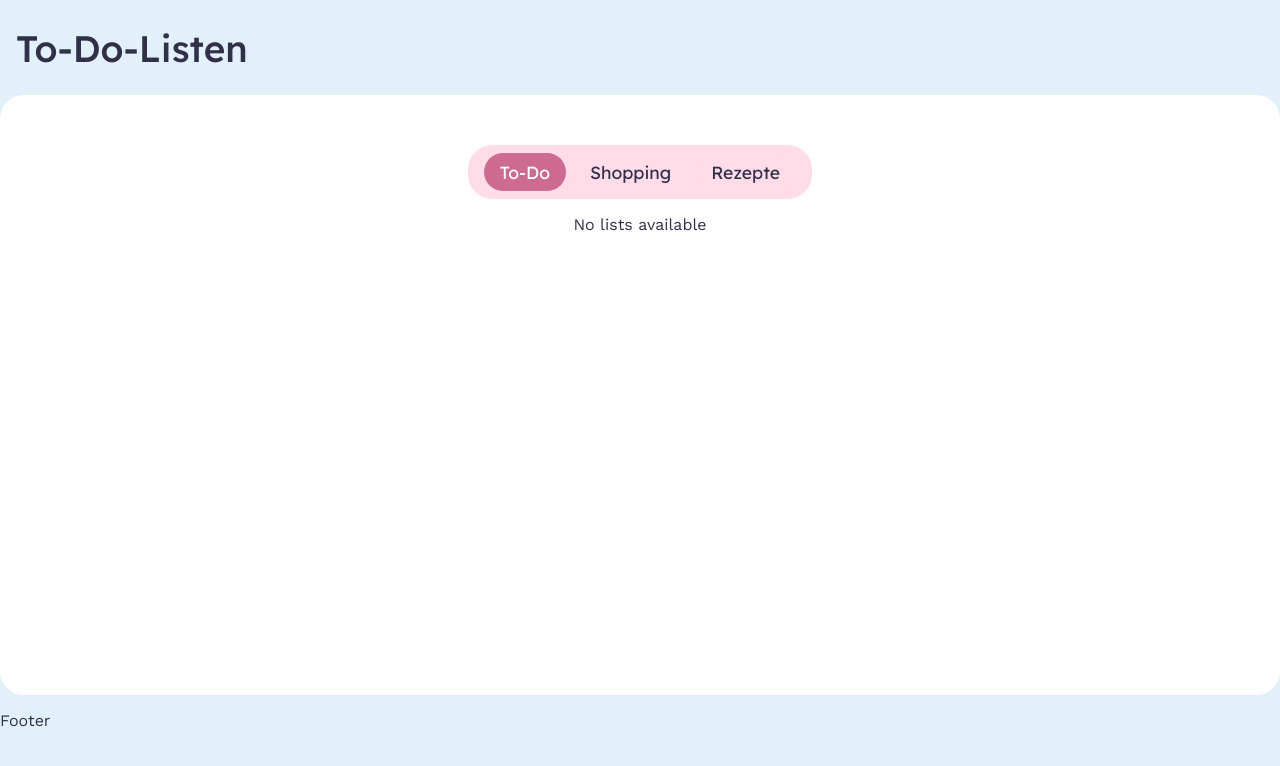
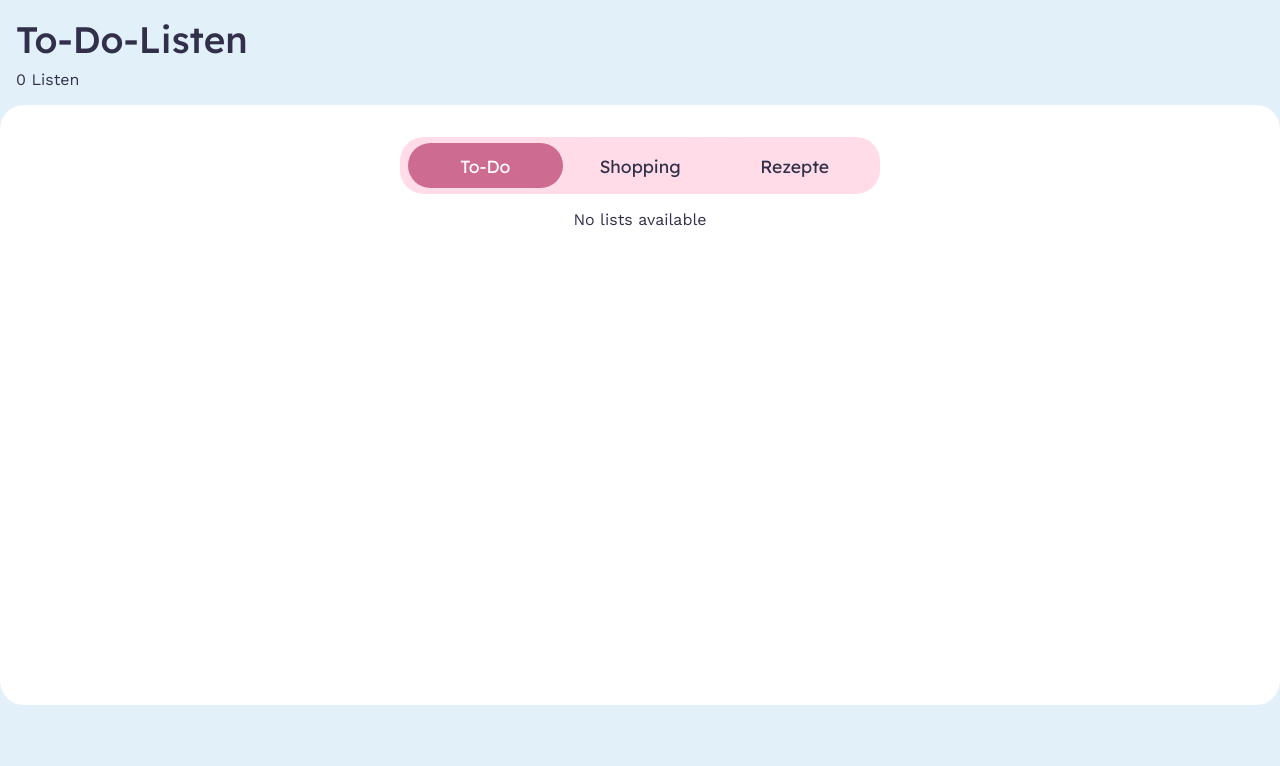
Before and after one commit to nora2106/iforgor-app, a Vue app: page / in a window 1280 px wide. Shown: the top 766 px of the page. Built offline with nearby package versions, Linux system fonts and the light colour scheme.

Commit message:
add reactive app title and infos

```diff
--- a/locales/de.json
+++ b/locales/de.json
@@ -19,7 +19,9 @@
     "title-task": "To-Do-Listen",
     "title-shopping": "Shopping-Listen",
     "title-recipe": "Rezepte",
-    "list-singular": "Liste",
-    "list-plural": "Listen"
+    "list-list": " {count} Liste | {count} Listen",
+    "list-recipe": "{count} Rezept | {count} Rezepte",
+    "list-item-task": "{count} ausstehende Aufgabe | {count} ausstehende Aufgaben",
+    "list-item-shopping": "{count} ausstehende Aufgabe | {count} ausstehende Aufgaben"
   }
 }
--- a/src/components/00_utilities/stores/uiStore.ts
+++ b/src/components/00_utilities/stores/uiStore.ts
@@ -27,6 +27,16 @@ export const useUiStore = defineStore('ui', () => {
         settingsOpen.value = !addUserOverlayOpen;
     }
 
+    const currentTitle = ref('');
+    function setCurrentTitle(title: string) {
+        currentTitle.value = title;
+    }
+
+    const currentListCount = ref<{count: number, type: 'list' | 'recipe' |'task' | 'item-task' | 'item-shopping'}>({count: 0, type: 'list'});
+    function setCurrentListCount(Count: number, Type: 'list' | 'recipe' |'task' | 'item-task' | 'item-shopping') {
+        currentListCount.value = {count: Count, type: Type};
+    }
+
     return {
         activeListType,
         setActiveListType,
@@ -37,6 +47,10 @@ export const useUiStore = defineStore('ui', () => {
         settingsOpen,
         toggleSettings,
         addUserOverlayOpen,
-        toggleAddUserOverlay
+        toggleAddUserOverlay,
+        currentTitle,
+        setCurrentTitle,
+        currentListCount,
+        setCurrentListCount
     }
 });
--- a/src/components/01_atoms/ListPreview.vue
+++ b/src/components/01_atoms/ListPreview.vue
@@ -1,13 +1,12 @@
 <!-- single list item, can have different types -->
 <script setup lang="ts">
 
-import ButtonIcon from "@/components/01_atoms/ButtonIcon.vue";
 </script>
 
 <template>
   <li>
     <div class="icon-container">
-      <Icon icon="ph:plus-bold"/>
+      <Icon icon="ph:list-bullets-bold"/>
     </div>
     <slot/>
     <Icon icon="ep:arrow-right-bold"/>
@@ -19,7 +18,7 @@ import ButtonIcon from "@/components/01_atoms/ButtonIcon.vue";
 li {
   list-style: none;
   background-color: var(--element-color);
-  padding: .8rem;
+  padding: .6rem;
   border-radius: $border-radius-mobile;
   display: flex;
   flex-direction: row;
@@ -36,9 +35,9 @@ li {
 .icon-container {
   background-color: var(--component-bg);
   border-radius: 100%;
-  padding: 4px;
+  padding: 7px;
   svg {
-    font-size: 1.3rem;
+    font-size: 1.2rem;
   }
 }
 
--- a/src/components/02_molecules/AddListOverlay.vue
+++ b/src/components/02_molecules/AddListOverlay.vue
@@ -18,6 +18,7 @@
       errorMessage.value = "Bitte gib einen Namen ein."
     }
   }
+  // @todo assign max letters
 </script>
 
 <template>
--- a/src/components/02_molecules/TabSelector.vue
+++ b/src/components/02_molecules/TabSelector.vue
@@ -14,9 +14,7 @@
 
 <template>
   <div class="tab-wrapper">
-    <div v-for="option in options">
-      <button v-bind:class="(selectedOption === option.value ? 'tab-button active' : 'tab-button')" @click="selectOption(option.value)">{{option.name}}</button>
-    </div>
+    <button v-for="option in options" v-bind:class="(selectedOption === option.value ? 'tab-button active' : 'tab-button')" @click="selectOption(option.value)">{{option.name}}</button>
   </div>
 </template>
 
@@ -26,20 +24,22 @@
   display: flex;
   flex-direction: row;
   justify-content: space-between;
-  gap: .5rem;
   background-color: var(--element-color);
-  padding: .5rem 1rem;
+  padding: .4rem .5rem;
   border-radius: $border-radius-mobile;
+  width: 85%;
+  max-width: $max-content-with-mobile;
 }
 
 .tab-button {
   background-color: var(--element-color);
-  padding: .5rem 1rem;
+  padding: .7rem 1rem;
   color: var(--text-color);
   border: none;
   border-radius: $border-radius-mobile;
   font-size: $font-size-small;
   font-family: "Lexend", sans-serif;
+  flex-basis: 100%;
 
   &.active {
     background-color: $pink;
--- a/src/components/03_organisms/ListOverview.vue
+++ b/src/components/03_organisms/ListOverview.vue
@@ -1,8 +1,7 @@
 <script setup lang="ts">
-import {computed, ref} from 'vue';
+import {ref} from 'vue';
 import ListPreview from "@/components/01_atoms/ListPreview.vue";
 import {useListStore} from "@/components/00_utilities/stores/listStore";
-import Button from "@/components/01_atoms/Button.vue";
 import AddListOverlay from "@/components/02_molecules/AddListOverlay.vue";
 import {useUiStore} from "@/components/00_utilities/stores/uiStore";
 import type {List} from "@/components/00_utilities/types/list";
@@ -12,7 +11,7 @@ import {MobileMenuButtons} from "@/components/00_utilities/types/general";
 const listStore = useListStore();
 const uiStore = useUiStore();
 const openOverlay = ref<boolean>(false)
-defineProps<{ lists: List[] }>();
+const props = defineProps<{ lists: List[] }>();
 
 const toggleAddListOverlay = () => {
   openOverlay.value = !openOverlay.value;
@@ -20,6 +19,7 @@ const toggleAddListOverlay = () => {
 
 const buttons: MobileMenuButtons = [{icon: 'mdi:user', label: 'profile', onClick: openProfile}, {icon: 'ph:plus-bold', label: 'add', onClick: toggleAddListOverlay }, {icon: 'solar:settings-bold', label: 'settings', onClick: openSettings}]
 uiStore.setMobileButtons(buttons);
+
 const addNewList = (name: string) => {
   if (uiStore.activeListType === 'recipe') {
     // add recipe store
@@ -41,7 +41,7 @@ function openSettings() {
 </script>
 
 <template>
-    <p v-if="lists.length === 0">No lists available</p>
+    <p v-if="!lists || lists.length === 0">No lists available</p>
     <ListWrapper>
       <router-link class="list-item__link" v-for="list in lists" :to="'/list/' + list.id" :key="list.id">
         <ListPreview>
--- a/src/components/03_organisms/TaskList.vue
+++ b/src/components/03_organisms/TaskList.vue
@@ -14,6 +14,8 @@ const addItem = (text: string) => {
   store.addItemToList(props.list.id, text);
 }
 
+
+
 </script>
 
 <template>
--- a/src/components/04_templates/AppLayout.vue
+++ b/src/components/04_templates/AppLayout.vue
@@ -7,7 +7,6 @@ import {computed} from "vue";
 import { useRoute } from 'vue-router'
 
 const uiStore = useUiStore();
-const titleKey = computed(() => `list.title-${uiStore.activeListType}`)
 
 const route = useRoute()
 const isHome = computed(() => route.path === '/')
@@ -16,38 +15,53 @@ const isHome = computed(() => route.path === '/')
 <template>
   <div class="app-layout">
     <header>
-      <router-link :class="isHome ? `nav-link hidden`: `nav-link`" to="/">
-        <Icon icon="ep:arrow-left-bold" />
-      </router-link>
-      <h1>{{ $t(titleKey) }}</h1>
+        <router-link :class="isHome ? `nav-link hidden`: `nav-link`" to="/">
+          <Icon icon="ep:arrow-left-bold" />
+        </router-link>
+      <div class="title-wrapper">
+        <h1>{{ $t(uiStore.currentTitle) }}</h1>
+        <p>{{ $t(`list.list-${uiStore.currentListCount.type}`, uiStore.currentListCount.count) }}</p>
+      </div>
     </header>
     <main>
       <slot/>
     </main>
     <footer>
-      <p>Footer</p>
     </footer>
     <BottomMenu v-if="uiStore.mobileButtons != null" :btns="uiStore.mobileButtons"/>
   </div>
 </template>
 
-<style lang="scss">
+<style lang="scss" scoped>
+.title-wrapper {
+  display: flex;
+  flex-direction: column;
+  align-items: flex-start;
+  justify-content: center;
+  gap: .5rem;
+
+  h1, p {
+    margin: 0;
+  }
+}
+
 header {
+  margin: 1rem;
   display: flex;
   flex-direction: row;
-  align-items: center;
+  align-items: flex-start;
   gap: 1rem;
-  margin-inline: 1rem;
 }
+
+.hidden {
+  display: none;
+}
+
 .nav-link {
   background-color: var(--btn-color);
   padding: .5rem;
   border-radius: 100%;
   font-size: 1.5rem;
   color: var(--text-color-contrast);
-
-  &.hidden {
-    display: none;
-  }
 }
 </style>
--- a/src/components/04_templates/ListLayout.vue
+++ b/src/components/04_templates/ListLayout.vue
@@ -2,13 +2,16 @@
 <!-- contains list overview, title bar, tab selector sidebar-->
 <script setup lang="ts">
 import TabSelector from "@/components/02_molecules/TabSelector.vue";
+import {useUiStore} from "@/components/00_utilities/stores/uiStore";
 
-defineProps<{selection: Function, title: string, options: {name: string; value: string}[]}>();
+const props = defineProps<{selection: Function, title: string, options: {name: string; value: string}[]}>();
+
+const uiStore = useUiStore();
+uiStore.setCurrentTitle(props.title);
 </script>
 
 <template>
     <div class="list-wrapper">
-      <h1>{{title}}</h1>
       <TabSelector :onSelection="selection" :defaultOption="defaultOption" :options="options"/>
       <slot/>
     </div>
@@ -23,6 +26,7 @@ defineProps<{selection: Function, title: string, options: {name: string; value:
   background-color: var(--component-bg);
   min-height: 75%;
   border-radius: $border-radius-mobile;
+  padding-block: 2rem;
 }
 
 </style>
--- a/src/components/05_pages/ListPage.vue
+++ b/src/components/05_pages/ListPage.vue
@@ -30,6 +30,10 @@
 
   const buttons: MobileMenuButtons = [{icon: 'mdi:user-add', label: 'add-user', onClick: uiStore.toggleAddUserOverlay}, {icon: 'ph:plus-bold', label: 'add', onClick: toggleAddOverlay }, {icon: 'solar:settings-bold', label: 'settings', onClick: uiStore.toggleSettings}]
   uiStore.setMobileButtons(buttons);
+  if(list && type) {
+    // @todo get only unchecked items and differentiate between task items and shopping items
+    uiStore.setCurrentListCount(list.items.length, `item-${type}`);
+  }
 </script>
 
 <template>
--- a/src/components/05_pages/MainPage.vue
+++ b/src/components/05_pages/MainPage.vue
@@ -17,16 +17,20 @@ const listsByType = computed(() => {
   switch (uiStore.activeListType) {
     case 'task':
     case 'shopping':
+      uiStore.setCurrentListCount(listStore.getListsByType(uiStore.activeListType).length, 'list');
       return listStore.getListsByType(uiStore.activeListType)
     case 'recipe':
+      uiStore.setCurrentListCount(0, uiStore.activeListType);
+      break;
       // add recipe store
     default:
-      return []
+      return [];
   }
 })
 
 const selectListType = (value: ListType) => {
   uiStore.setActiveListType(value);
+  uiStore.setCurrentTitle(`list.title-${value}`);
 }
 
 const options: {name: string; value: TypeSelection}[] = [{name: i18n.t("tabs.task"), value: "task"}, {name: i18n.t("tabs.shopping"), value: "shopping"}, {name: i18n.t("tabs.recipes"), value: "recipe"}]
```
